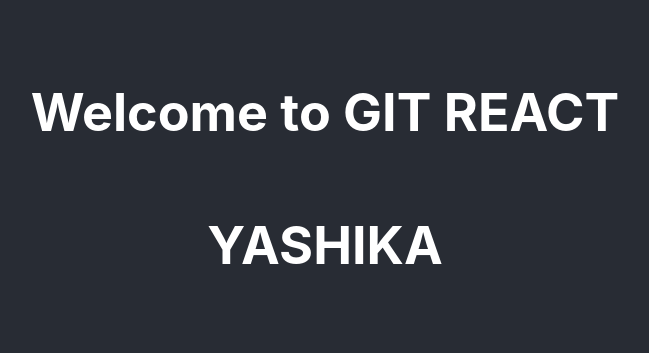
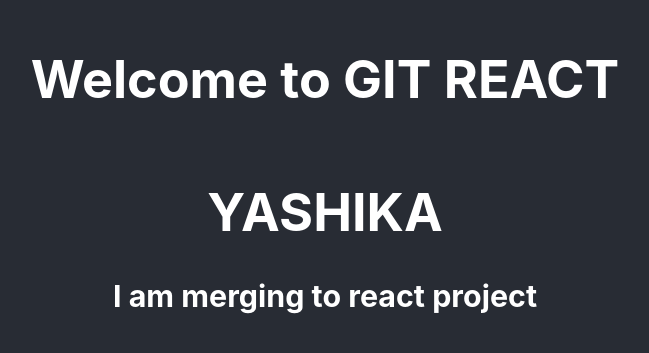
Before and after one commit to nithyavinod21/react-demo, a React (Create React App) app: page / in a window 1280 px wide. Shown: the part 221-574 px from the top of the page, without its empty margins (315-964 px from the left). Built offline with nearby package versions, Linux system fonts and the light colour scheme.

Commit message:
Merge Changes

```diff
--- a/src/comp/Login.js
+++ b/src/comp/Login.js
@@ -4,6 +4,7 @@
     return(
         <div>
             <h1>{props.username}</h1>
+            <h3>I am merging to react project</h3>
         </div>
     )
 }
```
